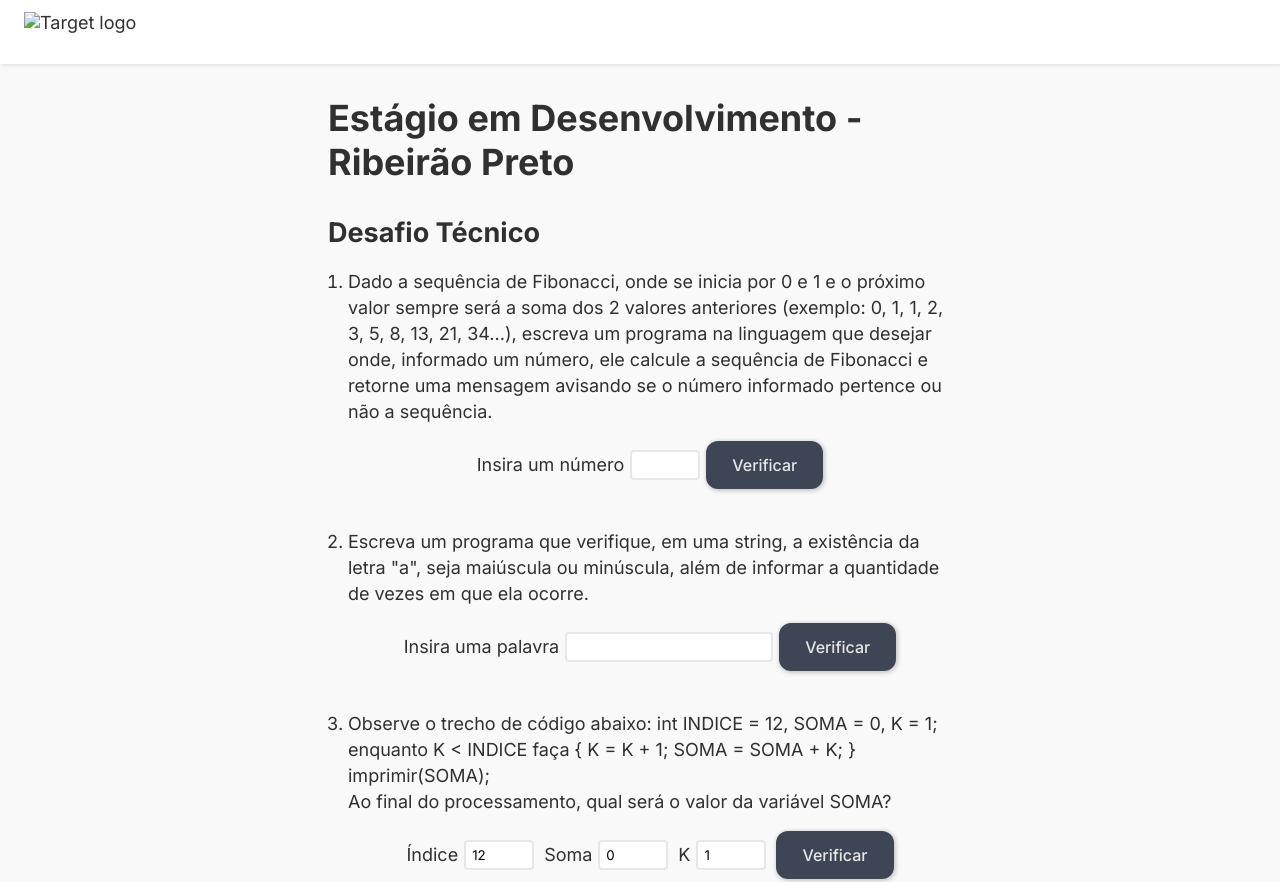
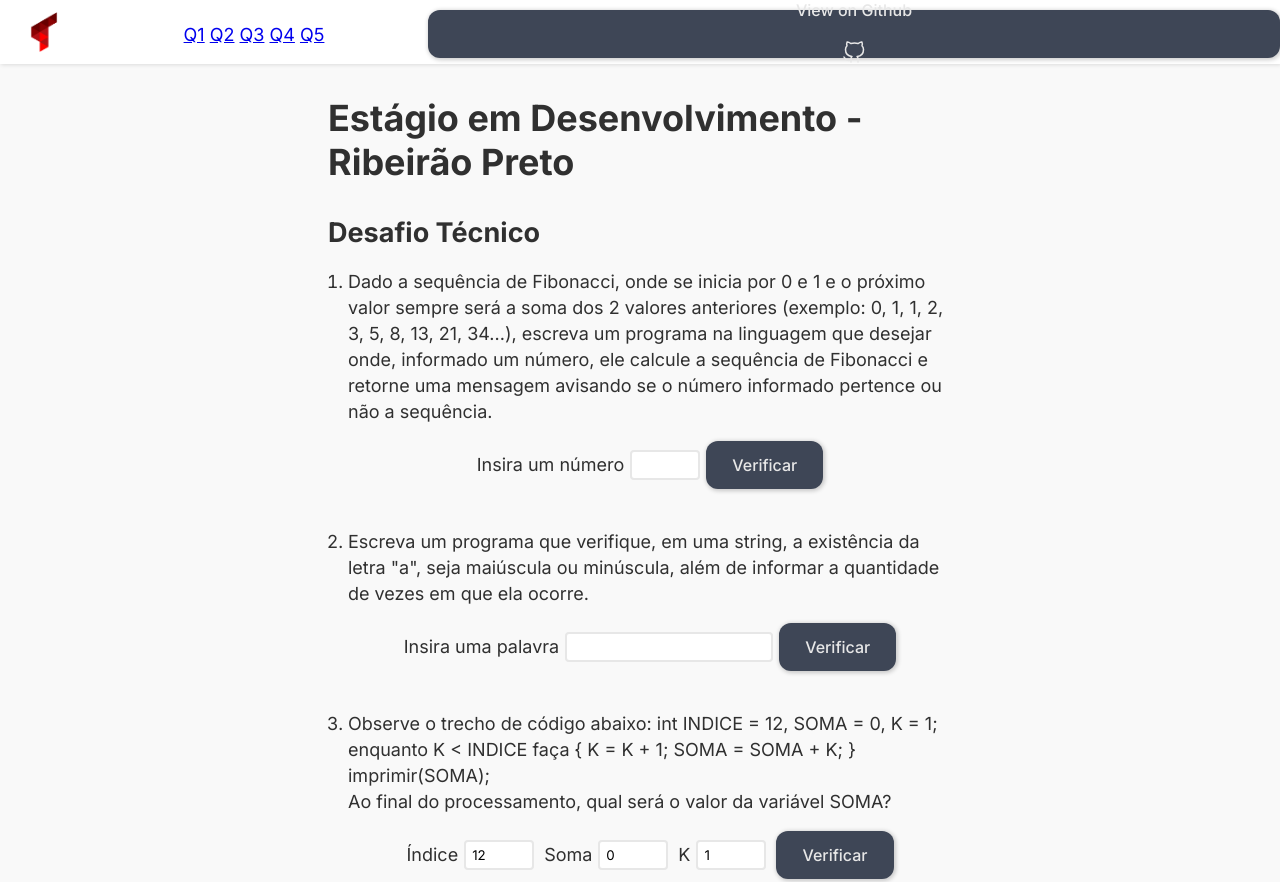
Before and after one commit to itsduzao/target-estagio-dev-ribeirao-preto, a plain HTML site: page index.html in a window 1280 px wide. Shown: the top 882 px of the page. Drawn offline with Linux system fonts and the light colour scheme.

Commit message:
feat: add navbar tag and view repo button to header

```diff
--- a/index.html
+++ b/index.html
@@ -13,8 +13,28 @@
 <body>
   <div class="app-header">
     <header>
-      <div id="logo">
-        <img id="target-logo" src="assets/logo.png" alt="Target logo">
+      <div class="app-header-container">
+        <div class="company-brand-container">
+          <img id="target-logo" src="assets/target-logo.png" alt="Target logo">
+        </div>
+        <div class="nav-container">
+          <nav>
+            <a href="#">Q1</a>
+            <a href="#">Q2</a>
+            <a href="#">Q3</a>
+            <a href="#">Q4</a>
+            <a href="#">Q5</a>
+          </nav>
+        </div>
+        <button type="button" id="repoRedirectButton">
+          <div class="repoRedirectButtonText">
+            <p>View on Github</p>
+            <svg id="github-logo" width="800px" height="800px" viewBox="0 0 24 24" fill="none" stroke="currentcolor" xmlns="http://www.w3.org/2000/svg">
+              <path d="M16 22.0268V19.1568C16.0375 18.68 15.9731 18.2006 15.811 17.7506C15.6489 17.3006 15.3929 16.8902 15.06 16.5468C18.2 16.1968 21.5 15.0068 21.5 9.54679C21.4997 8.15062 20.9627 6.80799 20 5.79679C20.4558 4.5753 20.4236 3.22514 19.91 2.02679C19.91 2.02679 18.73 1.67679 16 3.50679C13.708 2.88561 11.292 2.88561 8.99999 3.50679C6.26999 1.67679 5.08999 2.02679 5.08999 2.02679C4.57636 3.22514 4.54413 4.5753 4.99999 5.79679C4.03011 6.81549 3.49251 8.17026 3.49999 9.57679C3.49999 14.9968 6.79998 16.1868 9.93998 16.5768C9.61098 16.9168 9.35725 17.3222 9.19529 17.7667C9.03334 18.2112 8.96679 18.6849 8.99999 19.1568V22.0268" stroke="currentcolor" stroke-width="1.5" stroke-linecap="round" stroke-linejoin="round"/>
+              <path d="M9 20.0267C6 20.9999 3.5 20.0267 2 17.0267" stroke="currentcolor" stroke-width="1.5" stroke-linecap="round" stroke-linejoin="round"/>
+              </svg>
+          </div>
+        </button>
       </div>
     </header>
   </div>
--- a/style.css
+++ b/style.css
@@ -45,12 +45,25 @@ body * {
   top: 0;
 }
 
-#logo{
+.app-header-container {
+  display: flex;
+  justify-content: space-between;
+  align-items: center;
+}
+
+.company-brand-container{
   padding: 12px 16px 12px 24px;
 }
 
 #target-logo {
   max-height: 40px;
+}
+
+
+
+#github-logo {
+  max-height: 24px;
+  stroke: var(--btn-primary-text-color)
 }
 
 h1 {
```
